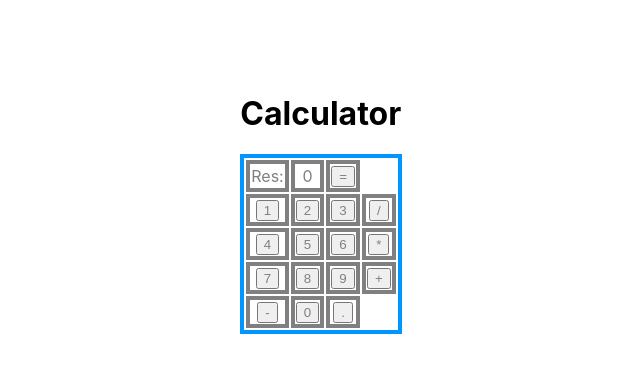
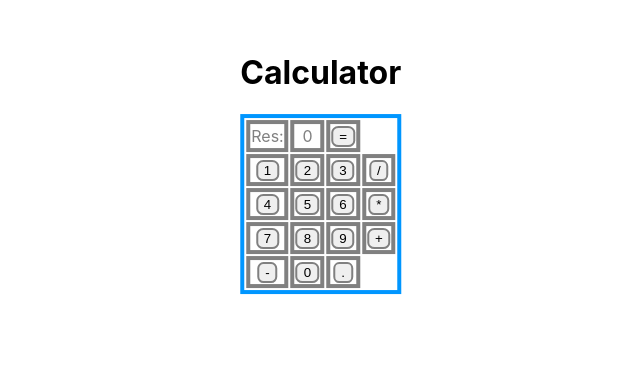
Before and after one commit to ankasabov142/React-Routes, a React (Create React App) app: page / in a window 1280 px wide. Shown: the part 197-570 px from the top of the page, without its empty margins (319-959 px from the left). Built offline with nearby package versions, Linux system fonts and the light colour scheme.

Commit message:
Updated calculator module

```diff
--- a/src/App.css
+++ b/src/App.css
@@ -1,27 +1,30 @@
-html, body {
-    height: 100%;
-}
-
-html {
+.calculator {
+    position: absolute;
   display: table;
   margin: auto;
-}
-
-body {
   display: table-cell;
   vertical-align: middle;
+  top: 45%;
+  left: 50%;
+  transform: translate(-50%,-50%);
 }
-table, th, td {
-    vertical-align:auto;
+table,
+th,
+td {
+  vertical-align: auto;
   text-align: center;
   border: 4px solid;
-color:rgb(0, 150, 255)
+  color: rgb(0, 150, 255);
 }
-button{
-    color: gray;
+button {
+outline: none;
+  color: black;
+  text-decoration: none;
+  border: 2px solid gray;
+  border-radius: 30%;
   text-align: center;
 }
-td{
-    color: gray ;
+td {
+  color: gray;
   text-decoration: wavy;
 }
```
Lines whose indentation alone changed are shown as unchanged.
